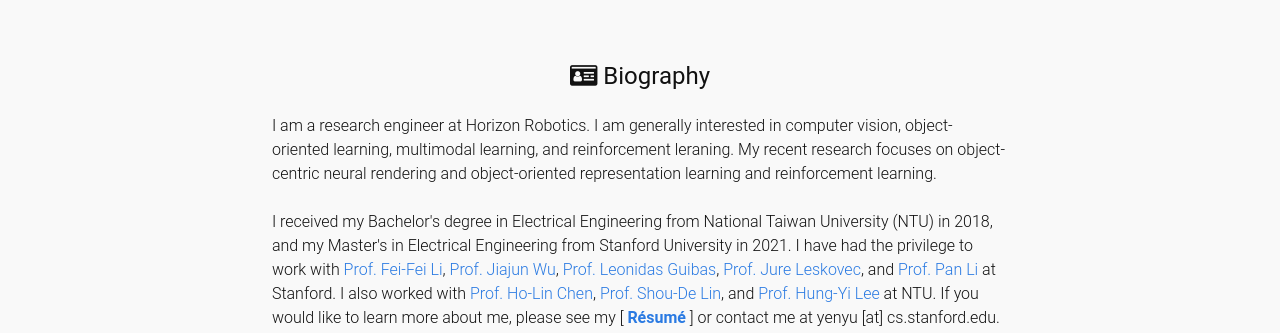
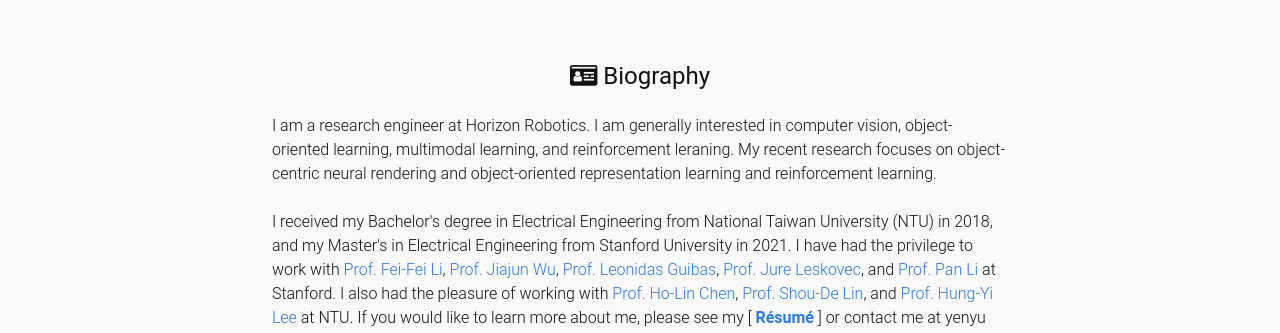
Before and after one commit to yuyuchang/yuyuchang.github.io, a plain HTML site: page index.html in a window 1280 px wide. Shown: the part 382-715 px from the top of the page. Drawn offline with Linux system fonts and the light colour scheme.

Commit message:
update resume

```diff
--- a/index.html
+++ b/index.html
@@ -240,7 +240,7 @@
     <p>
       I am a research engineer at Horizon Robotics. I am generally interested in computer vision, object-oriented learning, multimodal learning, and reinforcement leraning. My recent research focuses on object-centric neural rendering and object-oriented representation learning and reinforcement learning. <br>
       <br>
-      I received my Bachelor's degree in Electrical Engineering from National Taiwan University (NTU) in 2018, and my Master's in Electrical Engineering from Stanford University in 2021. I have had the privilege to work with <a href='https://profiles.stanford.edu/fei-fei-li'>Prof. Fei-Fei Li</a>, <a href='https://jiajunwu.com/'>Prof. Jiajun Wu</a>, <a href='https://geometry.stanford.edu/member/guibas/'>Prof. Leonidas Guibas</a>, <a href='https://cs.stanford.edu/people/jure/'>Prof. Jure Leskovec</a>, and <a href='https://sites.google.com/view/panli-uiuc/home'> Prof. Pan Li</a> at Stanford. I also worked with <a href='https://www.ee.ntu.edu.tw/profile1.php?id=100129'>Prof. Ho-Lin Chen</a>, <a href='https://www.csie.ntu.edu.tw/~sdlin/'> Prof. Shou-De Lin</a>, and <a href='https://speech.ee.ntu.edu.tw/~tlkagk/'> Prof. Hung-Yi Lee</a> at NTU. If you would like to learn more about me, please see my [ <a href='/assets/resume/resume.pdf'><strong>Résumé</strong></a> ] or contact me at yenyu [at] cs.stanford.edu. <br>
+      I received my Bachelor's degree in Electrical Engineering from National Taiwan University (NTU) in 2018, and my Master's in Electrical Engineering from Stanford University in 2021. I have had the privilege to work with <a href='https://profiles.stanford.edu/fei-fei-li'>Prof. Fei-Fei Li</a>, <a href='https://jiajunwu.com/'>Prof. Jiajun Wu</a>, <a href='https://geometry.stanford.edu/member/guibas/'>Prof. Leonidas Guibas</a>, <a href='https://cs.stanford.edu/people/jure/'>Prof. Jure Leskovec</a>, and <a href='https://sites.google.com/view/panli-uiuc/home'> Prof. Pan Li</a> at Stanford. I also had the pleasure of working with <a href='https://www.ee.ntu.edu.tw/profile1.php?id=100129'>Prof. Ho-Lin Chen</a>, <a href='https://www.csie.ntu.edu.tw/~sdlin/'> Prof. Shou-De Lin</a>, and <a href='https://speech.ee.ntu.edu.tw/~tlkagk/'> Prof. Hung-Yi Lee</a> at NTU. If you would like to learn more about me, please see my [ <a href='/assets/resume/resume.pdf'><strong>Résumé</strong></a> ] or contact me at yenyu [at] cs.stanford.edu. <br>
 
 	  <div style="width: 50%; float:left">
 	    <h3>
```
Also changed, not shown: 1 other file.
